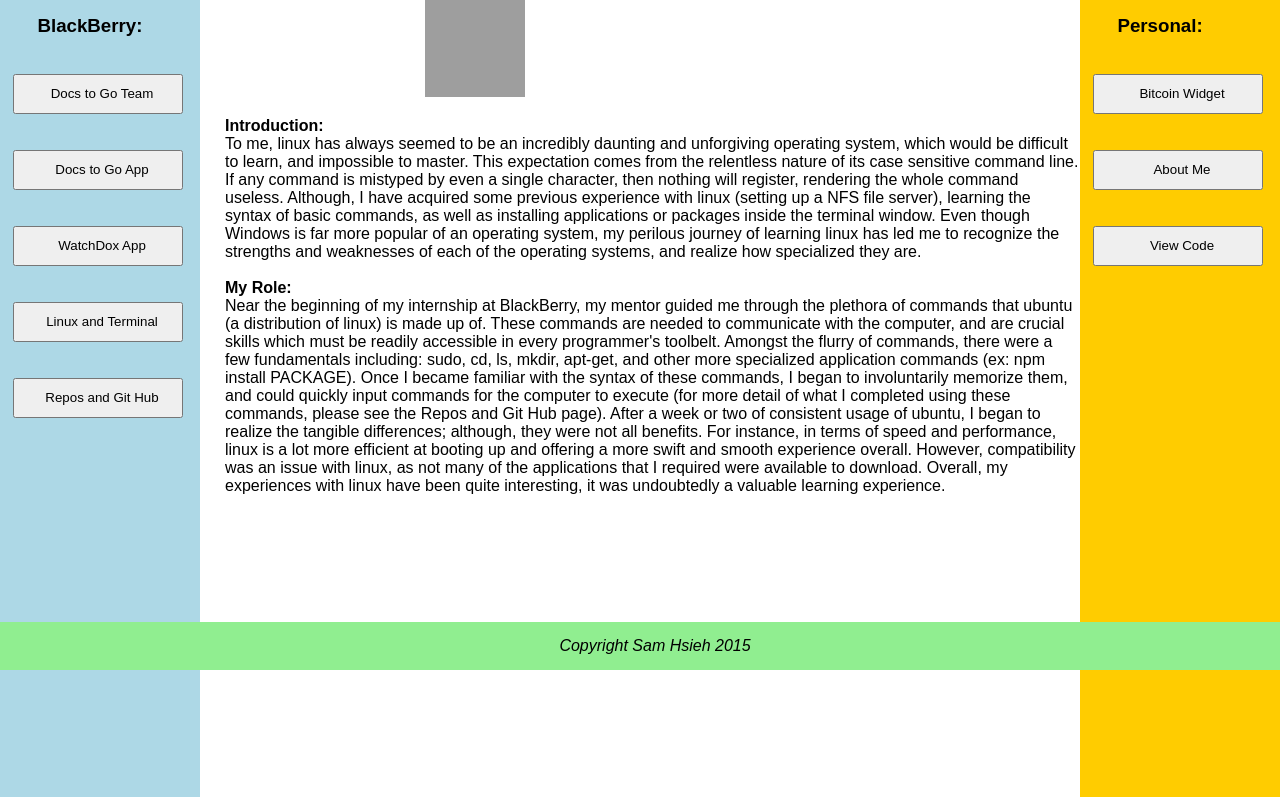
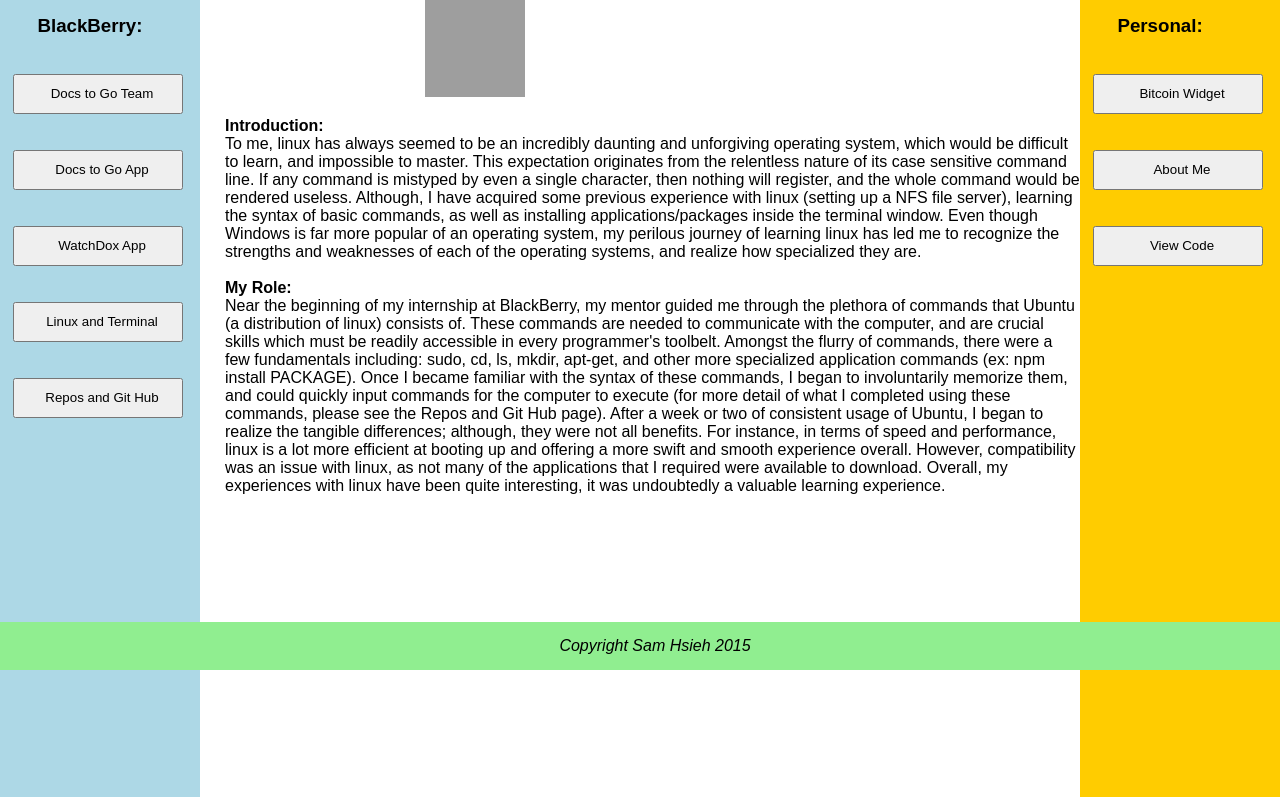
Before and after one commit to homeyboy913/websiteCode, a plain HTML site: page LinuxandTerminal.html in a window 1280 px wide. Shown: the part 130-927 px from the top of the page. Drawn offline with Linux system fonts and the light colour scheme; grey boxes are pictures that could not be loaded.

Commit message:
Update LinuxandTerminal.html

```diff
--- a/LinuxandTerminal.html
+++ b/LinuxandTerminal.html
@@ -55,10 +55,10 @@
     <b>Introduction:</b>
     <br>
     To me, linux has always seemed to be an incredibly daunting and unforgiving operating system, which would be difficult to learn,
-and impossible to master. This expectation comes from the relentless nature of its case sensitive command line. If any command is
-mistyped by even a single character, then nothing will register, rendering the whole command useless. Although, I have acquired
+and impossible to master. This expectation originates from the relentless nature of its case sensitive command line. If any command is
+mistyped by even a single character, then nothing will register, and the whole command would be rendered useless. Although, I have acquired
 some previous experience with linux (setting up a NFS file server), learning the syntax of basic commands, as well as installing
-applications or packages inside the terminal window. Even though Windows is far more popular of an operating system, my perilous
+applications/packages inside the terminal window. Even though Windows is far more popular of an operating system, my perilous
 journey of learning linux has led me to recognize the strengths and weaknesses of each of the operating systems, and realize how
 specialized they are.
     <br>
@@ -66,12 +66,12 @@ specialized they are.
     <b>My Role:</b>
     <br>
     Near the beginning of my internship at BlackBerry, my mentor guided me through the plethora of commands
-that ubuntu (a distribution of linux) is made up of. These commands are needed to communicate with the computer, and are
+that Ubuntu (a distribution of linux) consists of. These commands are needed to communicate with the computer, and are
 crucial skills which must be readily accessible in every programmer's toolbelt. Amongst the flurry of commands, there were
 a few fundamentals including: sudo, cd, ls, mkdir, apt-get, and other more specialized application commands (ex: npm install PACKAGE).
 Once I became familiar with the syntax of these commands, I began to involuntarily memorize them, and could quickly input commands
 for the computer to execute (for more detail of what I completed using these commands, please see the Repos and Git Hub page).
-After a week or two of consistent usage of ubuntu, I began to realize the tangible differences; although, they were not all benefits.
+After a week or two of consistent usage of Ubuntu, I began to realize the tangible differences; although, they were not all benefits.
 For instance, in terms of speed and performance, linux is a lot more efficient at booting up and offering a more swift and smooth
 experience overall. However, compatibility was an issue with linux, as not many of the applications that I required were available
 to download. Overall, my experiences with linux have been quite interesting, it was undoubtedly a valuable learning experience.
```
